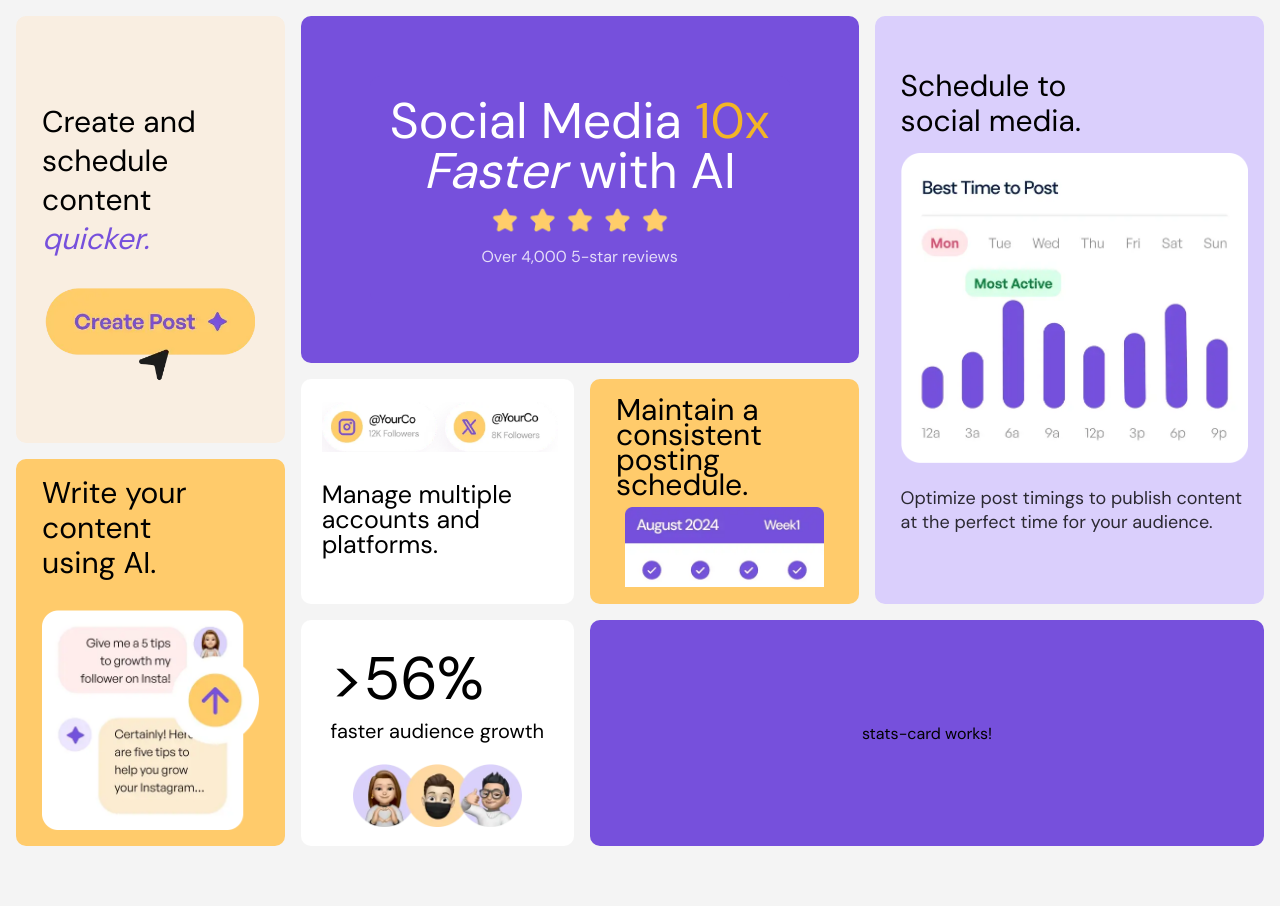
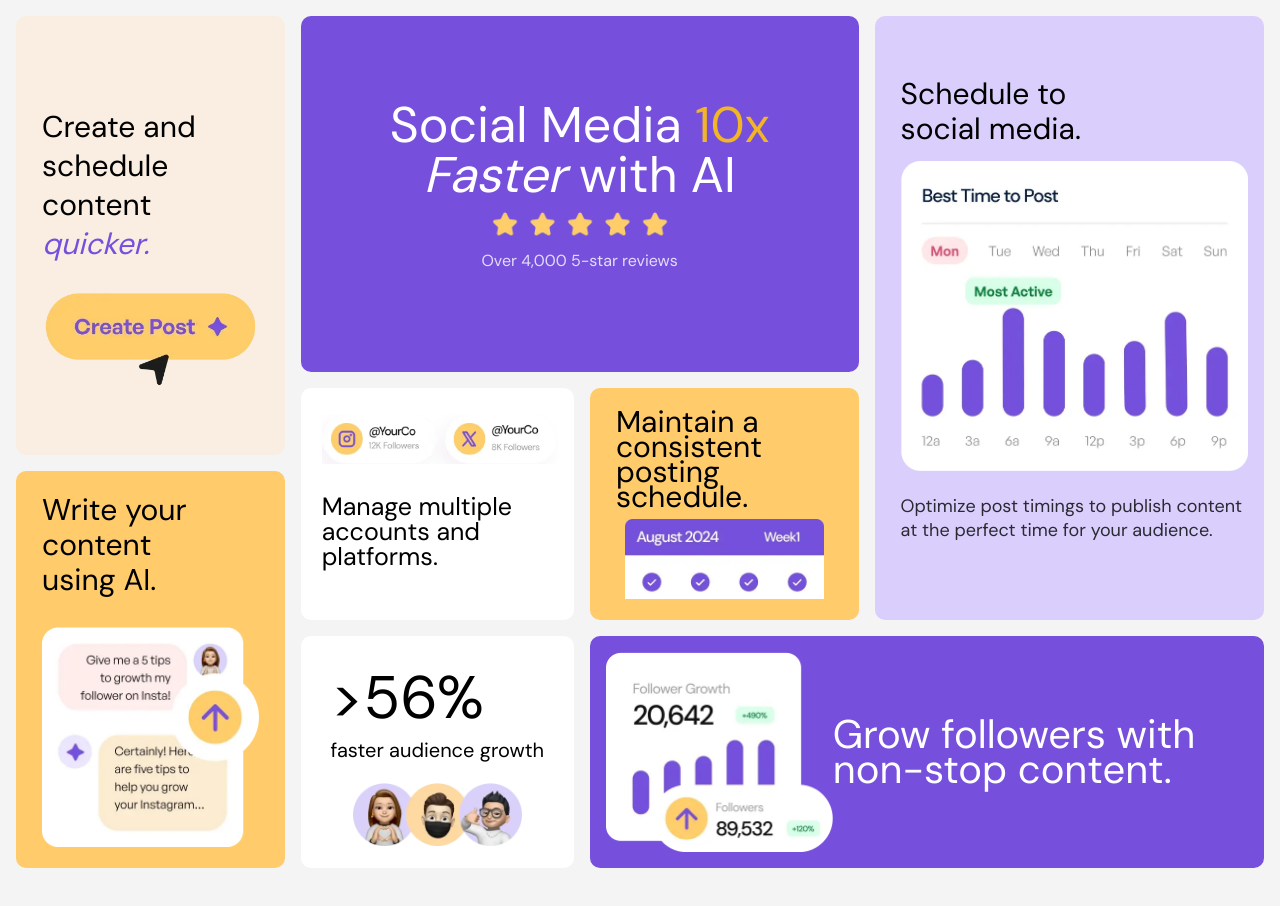
Before and after one commit to fio-azahuanche/bento-dashboard, an Angular app: page / in a window 1280 px wide. Shown: the top 906 px of the page. Built offline with nearby package versions, Linux system fonts and the light colour scheme.

Commit message:
update stats-card component

```diff
--- a/src/app/components/stats-card/stats-card.component.css
+++ b/src/app/components/stats-card/stats-card.component.css
@@ -0,0 +1,15 @@
+#stats-card {
+    display: flex;
+    align-items: center;
+}
+
+#stats-card-img {
+    height: 200px;
+}
+
+#stats-card-text {
+    font-size: 40px;
+    color: white;
+    line-height: 35px;
+    text-align: left;
+}
--- a/src/app/components/stats-card/stats-card.component.html
+++ b/src/app/components/stats-card/stats-card.component.html
@@ -1 +1,4 @@
-<p>stats-card works!</p>
+<div id="stats-card">
+    <img id="stats-card-img" src="/illustration-grow-followers.webp" alt="">
+    <p id="stats-card-text">Grow followers with non-stop content.</p>
+</div>
```
Also changed, not shown: public/illustration-grow-followers.webp (renamed from public/images/illustration-grow-followers.webp).
